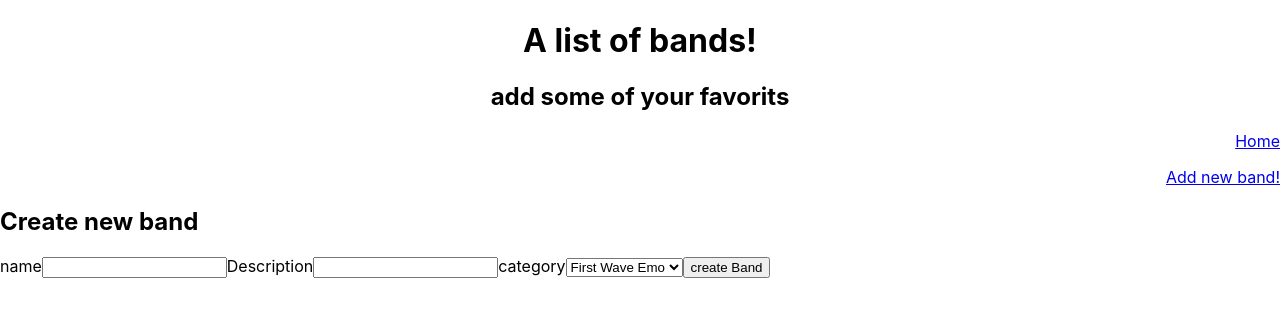
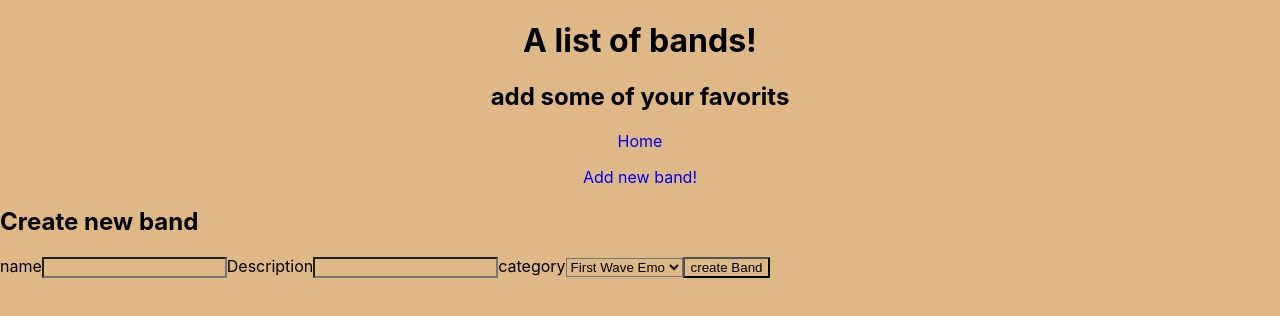
Before and after one commit to DerekHudgins/lab-09, a React (Create React App) app: page /create in a window 1280 px wide. Shown: the top 316 px of the page. Built offline with nearby package versions, Linux system fonts and the light colour scheme.

Commit message:
added more css

```diff
--- a/src/App.css
+++ b/src/App.css
@@ -50,11 +50,14 @@
 .home {
   display: flex;
   justify-content: flex-end;
+  justify-content: center;
+  background-color: burlywood;
 }
 .create {
   display: flex;
-  justify-content: flex-end;
+  justify-content: center;
   align-items: center;
+  background-color: burlywood;
 }
 
 .musicList {
@@ -71,3 +74,12 @@
   border-radius: 20px;
   border: solid 1px black;
 }
+* {
+  background-color: burlywood;
+}
+p {
+  background-color: green;
+}
+a {
+  text-decoration: none;
+}
--- a/src/App.js
+++ b/src/App.js
@@ -5,8 +5,7 @@ import Header from './Header.js';
 
 function App() {
   return (
-
-    <div>
+    <div className='main'>
       <Header/>
 
     </div>
```
